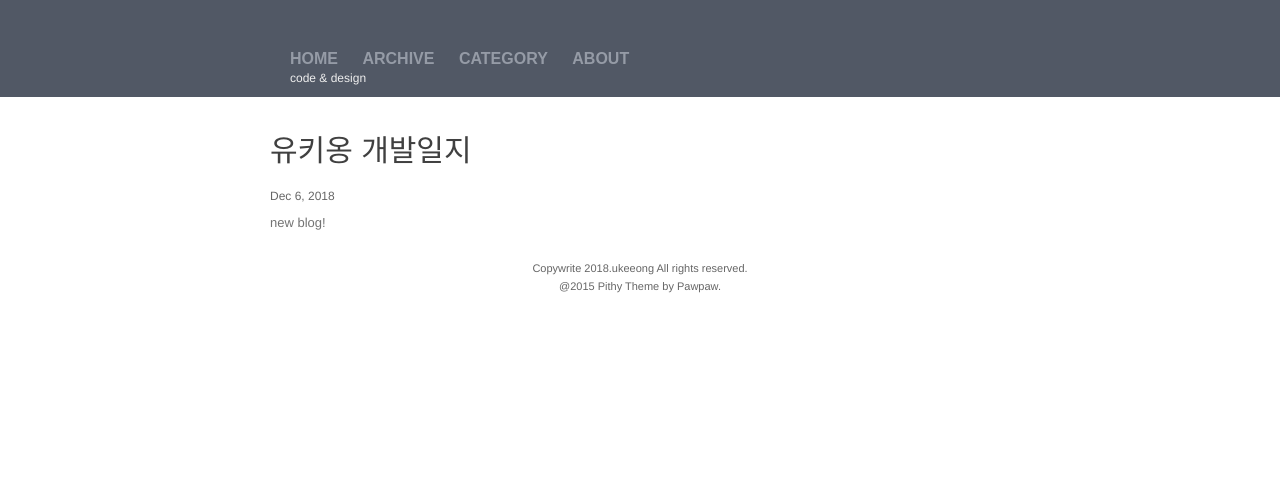
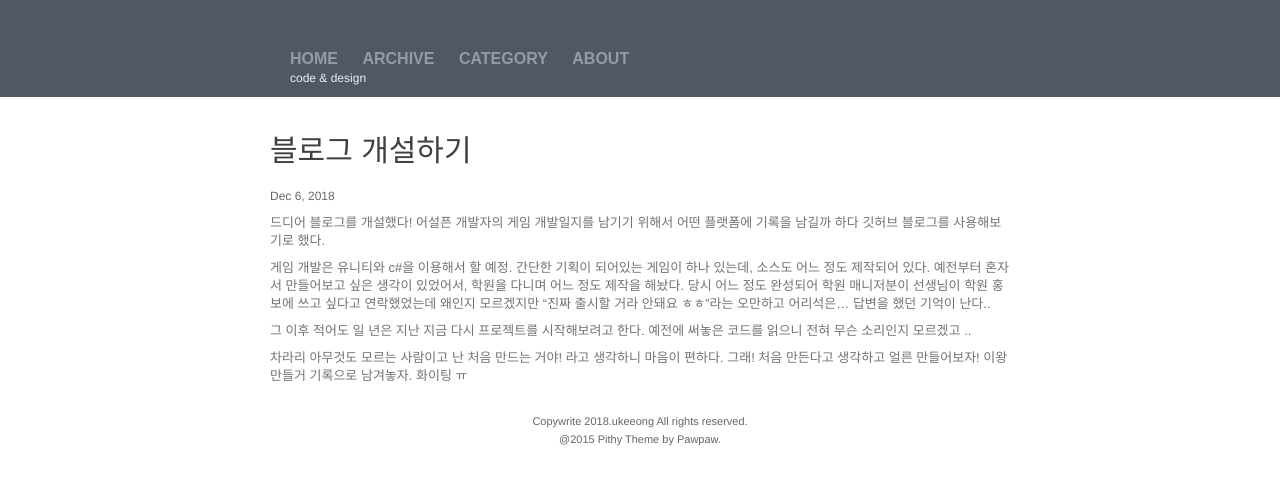
Before and after one commit to ukeeong/ukeeong.github.io, a Jekyll site: the page built from _posts/2018-12-06-유기옹의-개발일지.markdown, in a window 1280 px wide. Shown: the top 485 px of the page. Built offline with Jekyll 4.4.1, drawn with Linux system fonts in a browser that asks for light colours; comment, search, counter and statistics services are not loaded.

Commit message:
Update 2018-12-06-유기옹의-개발일지.markdown

```diff
--- a/_posts/2018-12-06-유기옹의-개발일지.markdown
+++ b/_posts/2018-12-06-유기옹의-개발일지.markdown
@@ -1,8 +1,25 @@
 ---
 layout: post
-title:  "유키옹 개발일지"
+title:  "블로그 개설하기"
 date:   2018-12-06 05:32
 categories: diaries
 ---
 
-new blog!
+
+드디어 블로그를 개설했다!
+어설픈 개발자의 게임 개발일지를 남기기 위해서 어떤 플랫폼에 기록을 남길까 하다
+깃허브 블로그를 사용해보기로 했다.
+
+게임 개발은 유니티와 c#을 이용해서 할 예정.
+간단한 기획이 되어있는 게임이 하나 있는데, 소스도 어느 정도 제작되어 있다.
+예전부터 혼자서 만들어보고 싶은 생각이 있었어서, 학원을 다니며 어느 정도 제작을 해놨다.
+당시 어느 정도 완성되어 학원 매니저분이 선생님이 학원 홍보에 쓰고 싶다고 연락했었는데
+왜인지 모르겠지만 "진짜 출시할 거라 안돼요 ㅎㅎ"라는 오만하고 어리석은... 답변을 했던 기억이 난다..
+
+그 이후 적어도 일 년은 지난 지금 다시 프로젝트를 시작해보려고 한다.
+예전에 써놓은 코드를 읽으니 전혀 무슨 소리인지 모르겠고 ..
+
+차라리 아무것도 모르는 사람이고 난 처음 만드는 거야! 라고 생각하니 마음이 편하다.
+그래! 처음 만든다고 생각하고 얼른 만들어보자!
+이왕 만들거 기록으로 남겨놓자.
+화이팅 ㅠ
```
